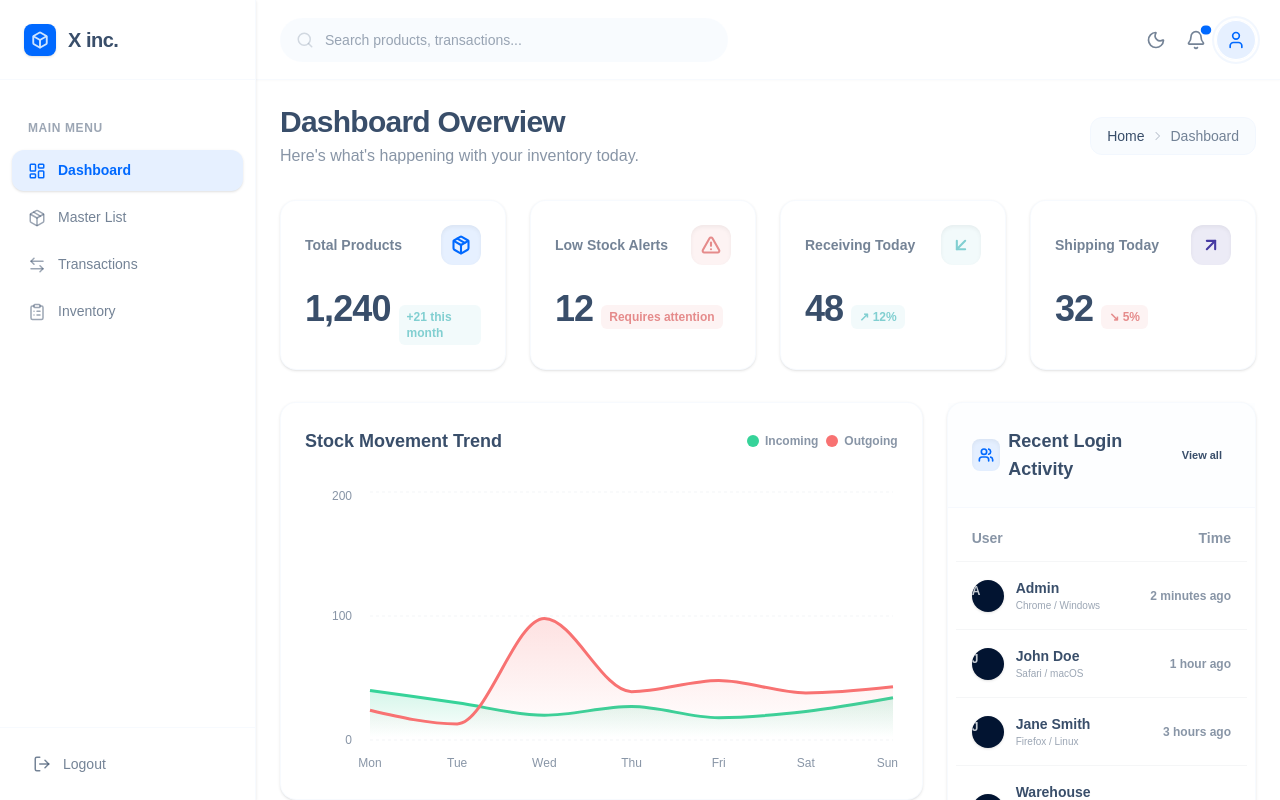
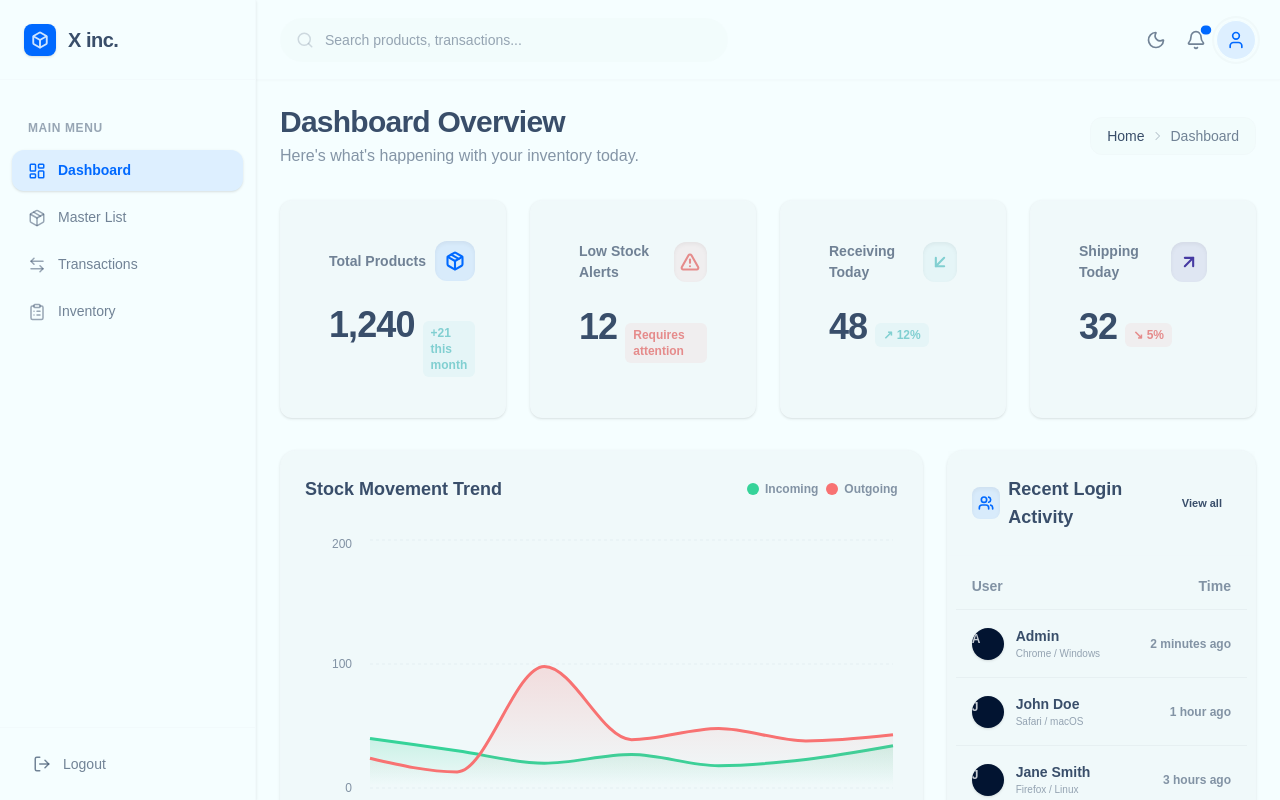
Before and after one commit to Fury3K/inventorySys, a Next.js app: page / in a window 1280 px wide. Built offline with nearby package versions, Linux system fonts and the light colour scheme.

Commit message:
Updated containers

```diff
--- a/src/app/(dashboard)/admin/inventory/page.tsx
+++ b/src/app/(dashboard)/admin/inventory/page.tsx
@@ -50,7 +50,7 @@ export default function InventoryList() {
         </button>
       </div>
 
-      <div className="card bg-base-100 shadow-sm border border-base-200/60 overflow-hidden">
+      <div className="card bg-surface shadow-sm border border-base-200/60 overflow-hidden">
         <div className="card-body p-0">
           <div className="p-4 border-b border-base-200/60 flex flex-wrap gap-4 items-center justify-between bg-base-200/20">
             <div className="relative flex-1 max-w-md">
--- a/src/app/(dashboard)/admin/products/page.tsx
+++ b/src/app/(dashboard)/admin/products/page.tsx
@@ -38,7 +38,7 @@ export default function MasterList() {
         </button>
       </div>
 
-      <div className="card bg-base-100 shadow-sm border border-base-200/60 overflow-hidden">
+      <div className="card bg-surface shadow-sm border border-base-200/60 overflow-hidden">
         <div className="card-body p-0">
           <div className="p-4 border-b border-base-200/60 flex flex-wrap gap-4 items-center justify-between bg-base-200/20">
             <div className="relative flex-1 max-w-md">
--- a/src/app/(dashboard)/admin/transactions/page.tsx
+++ b/src/app/(dashboard)/admin/transactions/page.tsx
@@ -34,7 +34,7 @@ export default function Transactions() {
       <div className="grid grid-cols-12 gap-8 items-stretch">
         {/* Left Column: Transaction Form */}
         <div className="col-span-12 lg:col-span-5">
-          <div className="card bg-base-100 shadow-sm border border-base-200/60 h-full">
+          <div className="card bg-surface shadow-sm border border-base-200/60 h-full">
             <div className="card-body p-8">
               <div className="flex items-center gap-3 mb-8">
                 <div className="w-10 h-10 rounded-xl bg-primary/10 flex items-center justify-center text-primary">
@@ -114,7 +114,7 @@ export default function Transactions() {
 
         {/* Right Column: Transaction History */}
         <div className="col-span-12 lg:col-span-7">
-          <div className="card bg-base-100 shadow-sm border border-base-200/60 h-full overflow-hidden">
+          <div className="card bg-surface shadow-sm border border-base-200/60 h-full overflow-hidden">
             <div className="card-body p-0">
               <div className="p-8 border-b border-base-200/60 bg-base-200/20 flex items-center justify-between">
                 <div>
--- a/src/app/(dashboard)/page.tsx
+++ b/src/app/(dashboard)/page.tsx
@@ -103,7 +103,7 @@ export default function Dashboard() {
 
       {/* Stats Cards */}
       <div className="grid grid-cols-1 gap-6 sm:grid-cols-2 lg:grid-cols-4">
-        <div className="card bg-base-100 shadow-sm border border-base-200/60 transition-all hover:shadow-md hover:border-primary/20">
+        <div className="stat bg-surface shadow-sm rounded-xl border border-base-200/60 transition-all hover:shadow-md hover:border-primary/20">
           <div className="card-body p-6">
             <div className="flex items-center justify-between mb-4">
               <h3 className="font-semibold text-base-content/70">Total Products</h3>
@@ -118,7 +118,7 @@ export default function Dashboard() {
           </div>
         </div>
 
-        <div className="card bg-base-100 shadow-sm border border-base-200/60 transition-all hover:shadow-md hover:border-error/20">
+        <div className="stat bg-surface shadow-sm rounded-xl border border-base-200/60 transition-all hover:shadow-md hover:border-error/20">
           <div className="card-body p-6">
             <div className="flex items-center justify-between mb-4">
               <h3 className="font-semibold text-base-content/70">Low Stock Alerts</h3>
@@ -133,7 +133,7 @@ export default function Dashboard() {
           </div>
         </div>
 
-        <div className="card bg-base-100 shadow-sm border border-base-200/60 transition-all hover:shadow-md hover:border-success/20">
+        <div className="stat bg-surface shadow-sm rounded-xl border border-base-200/60 transition-all hover:shadow-md hover:border-success/20">
           <div className="card-body p-6">
             <div className="flex items-center justify-between mb-4">
               <h3 className="font-semibold text-base-content/70">Receiving Today</h3>
@@ -148,7 +148,7 @@ export default function Dashboard() {
           </div>
         </div>
 
-        <div className="card bg-base-100 shadow-sm border border-base-200/60 transition-all hover:shadow-md hover:border-secondary/20">
+        <div className="stat bg-surface shadow-sm rounded-xl border border-base-200/60 transition-all hover:shadow-md hover:border-secondary/20">
           <div className="card-body p-6">
             <div className="flex items-center justify-between mb-4">
               <h3 className="font-semibold text-base-content/70">Shipping Today</h3>
@@ -169,7 +169,7 @@ export default function Dashboard() {
         {/* Left Column: Charts */}
         <div className="col-span-12 lg:col-span-8 space-y-6">
           {/* Stock Trend Chart */}
-          <div className="card bg-base-100 shadow-sm border border-base-200/60 overflow-hidden">
+          <div className="card bg-surface shadow-sm border border-base-200/60 overflow-hidden">
             <div className="card-body p-6">
               <div className="flex items-center justify-between mb-6">
                 <h3 className="card-title text-lg font-bold">Stock Movement Trend</h3>
@@ -245,7 +245,7 @@ export default function Dashboard() {
           </div>
 
           {/* Top Products Chart */}
-          <div className="card bg-base-100 shadow-sm border border-base-200/60 overflow-hidden">
+          <div className="card bg-surface shadow-sm border border-base-200/60 overflow-hidden">
             <div className="card-body p-6">
               <h3 className="card-title text-lg font-bold mb-6">Top Performing Products</h3>
               <div className="h-72 w-full text-base-content/60">
@@ -292,7 +292,7 @@ export default function Dashboard() {
 
         {/* Right Column: Activity */}
         <div className="col-span-12 lg:col-span-4 h-full">
-          <div className="card bg-base-100 shadow-sm border border-base-200/60 h-full flex flex-col">
+          <div className="card bg-surface shadow-sm border border-base-200/60 h-full flex flex-col">
             <div className="p-6 border-b border-base-200/60 bg-base-200/20 flex items-center justify-between">
               <h3 className="card-title text-lg font-bold">
                 <div className="w-8 h-8 rounded-lg bg-primary/10 flex items-center justify-center text-primary shadow-inner">
--- a/src/app/globals.css
+++ b/src/app/globals.css
@@ -3,14 +3,30 @@
   themes: winter --default, night;
 }
 
+@plugin "daisyui/theme" {
+  name: "winter";
+  --color-base-100: oklch(99% 0.01 210); /* Purest white for main bg */
+  --color-base-200: oklch(97.5% 0.01 210); /* Slightly grayer for containers */
+  --color-base-300: oklch(95% 0.02 210); /* More distinct gray for borders */
+}
+
+@plugin "daisyui/theme" {
+  name: "night";
+  --color-base-100: oklch(18% 0.02 240); /* Very dark blue main bg */
+  --color-base-200: oklch(22% 0.02 240); /* Slightly lighter for containers */
+  --color-base-300: oklch(26% 0.03 240); /* Border color */
+}
+
 @theme inline {
   --font-sans: var(--font-geist-sans);
   --font-mono: var(--font-geist-mono);
+  --color-surface: var(--color-base-200);
 }
 
 body {
   font-family: Arial, Helvetica, sans-serif;
   min-height: 100vh;
+  background-color: var(--color-base-100);
 }
 
 /* Custom styles for Recharts cursor animation */
```
